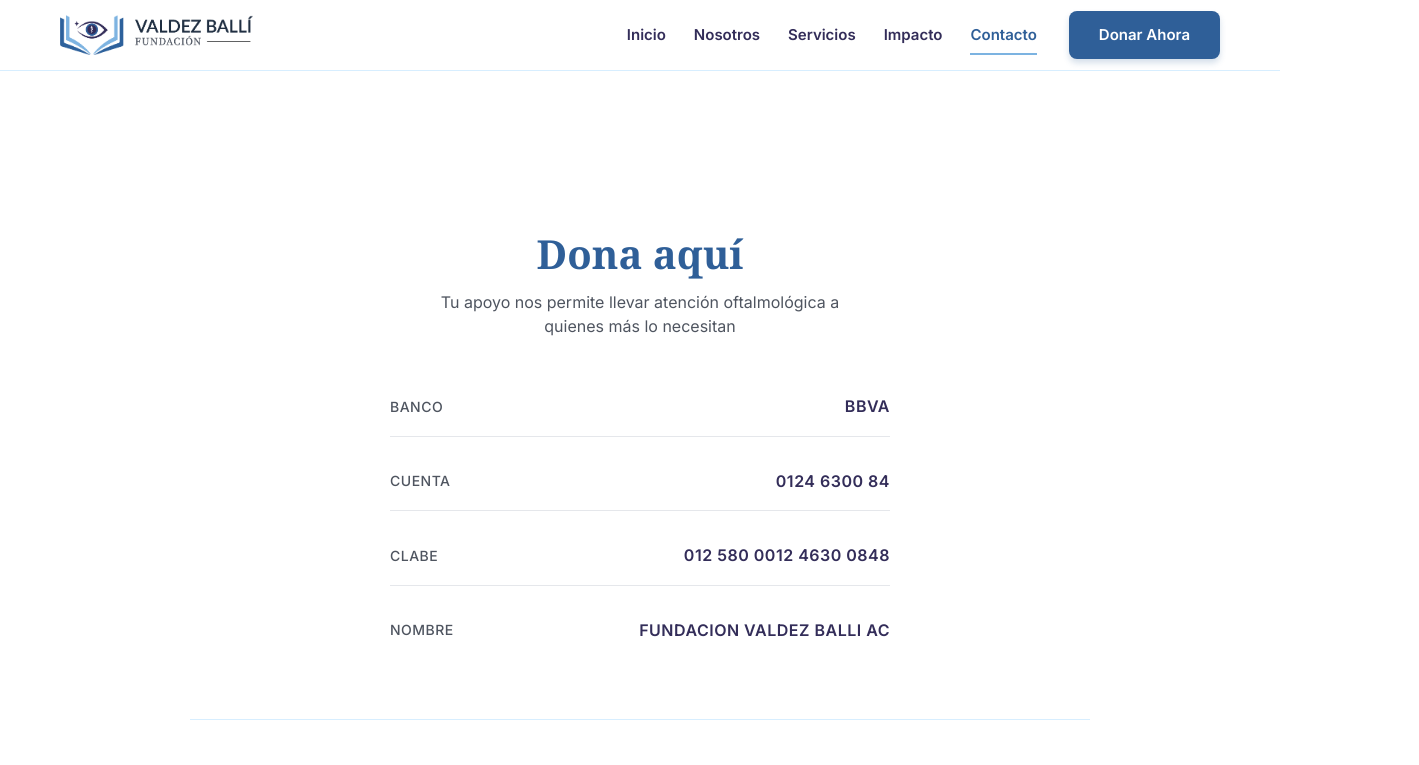
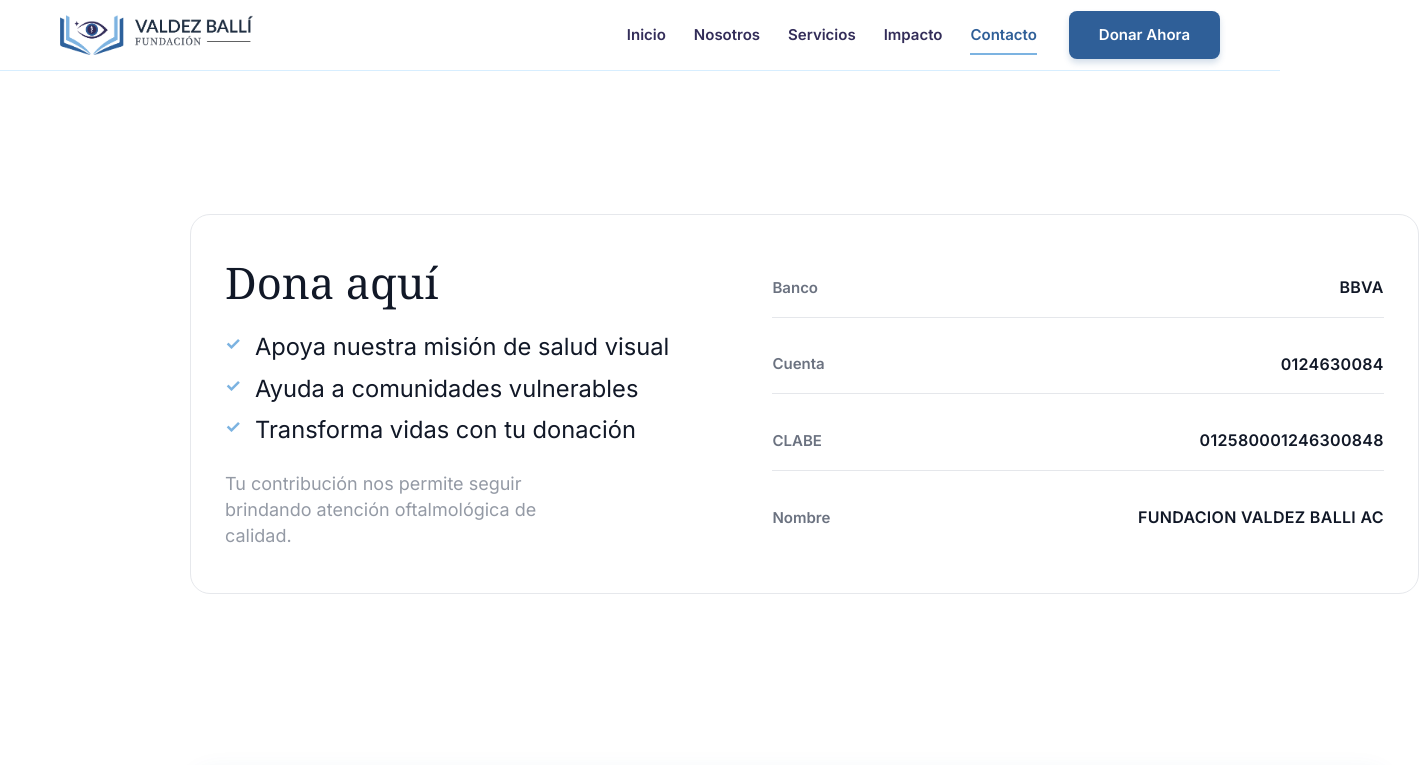
Before and after one commit to jorgeaz2001-lgtm/fundacionballi, a Next.js app in the folder website/: page /contact in a window 1280 px wide. Shown: the top 765 px of the page, 1419 px wide, since content can reach past the window. Built offline with nearby package versions, Linux system fonts and the light colour scheme; a web font is replaced by a local one.

Commit message:
Update donation section to match ContactForm style - same container design, all black text

```diff
--- a/website/app/contact/page.module.css
+++ b/website/app/contact/page.module.css
@@ -4,40 +4,75 @@
   background: #ffffff;
 }
 
-.container {
+.wrapper {
   width: min(900px, 94vw);
   margin: 0 auto;
+  display: flex;
+  flex-direction: column;
+  gap: 40px;
 }
 
-/* Sección de Donación */
+/* Sección de Donación - Mismo estilo que ContactForm */
 .donateSection {
-  text-align: center;
-  padding: 60px 40px;
-  border-bottom: 1px solid var(--color-border);
+  padding: 44px 0 28px;
 }
 
-.donateTitle {
-  font-size: clamp(28px, 4vw, 40px);
-  color: var(--color-primary);
-  margin: 0 0 12px;
-  font-weight: 600;
+.donateContainer {
+  width: min(1280px, 96vw);
+  margin: 0 auto;
+  border: 1px solid #e6e8ec;
+  border-radius: 20px;
+  padding: 44px 34px;
+  display: grid;
+  gap: 38px;
+  align-items: start;
+  grid-template-columns: minmax(320px, 1fr) minmax(460px, 1.2fr);
+  background: #ffffff;
 }
 
-.donateSubtitle {
-  font-size: 16px;
-  color: var(--color-muted);
-  margin: 0 0 40px;
-  max-width: 450px;
-  margin-left: auto;
-  margin-right: auto;
-  line-height: 1.5;
+.side h1 {
+  margin: 0;
+  color: #111827;
+  font-size: clamp(34px, 3.4vw, 56px);
+  line-height: 1.08;
+}
+
+.side ul {
+  margin: 26px 0 0;
+  padding: 0;
+  list-style: none;
+}
+
+.side li {
+  margin-bottom: 12px;
+  color: #111827;
+  font-size: clamp(18px, 1.85vw, 28px);
+  line-height: 1.25;
+  position: relative;
+  padding-left: 30px;
+}
+
+.side li::before {
+  content: "✓";
+  position: absolute;
+  left: 0;
+  top: 1px;
+  font-size: 18px;
+  color: #7cb3e1;
+  font-weight: 700;
+}
+
+.supportCopy {
+  margin: 26px 0 0;
+  color: #949aa5;
+  font-size: 18px;
+  line-height: 1.45;
+  max-width: 360px;
 }
 
 .bankInfo {
   display: grid;
-  gap: 16px;
-  max-width: 500px;
-  margin: 0 auto;
+  gap: 18px;
 }
 
 .bankRow {
@@ -53,48 +88,42 @@
 }
 
 .bankLabel {
-  font-size: 14px;
-  color: var(--color-muted);
-  font-weight: 500;
-  text-transform: uppercase;
-  letter-spacing: 0.5px;
+  font-size: 15px;
+  color: #6b7280;
+  font-weight: 600;
 }
 
 .bankValue {
   font-size: 16px;
-  color: var(--color-text);
+  color: #111827;
   font-weight: 600;
-  text-align: right;
-  font-family: var(--font-sans);
-  letter-spacing: 0.5px;
+  font-family: inherit;
+  letter-spacing: 0.3px;
 }
 
 /* Sección del formulario */
 .formSection {
-  padding-top: 40px;
+  padding: 44px 0 28px;
 }
 
 /* Responsive */
-@media (max-width: 640px) {
+@media (max-width: 980px) {
   .main {
     padding: 90px 0 40px;
   }
 
-  .donateSection {
-    padding: 40px 20px;
+  .donateContainer {
+    grid-template-columns: 1fr;
+    padding: 26px 20px;
+    gap: 28px;
   }
 
-  .donateTitle {
-    font-size: 26px;
+  .side h1 {
+    font-size: 32px;
   }
 
-  .donateSubtitle {
-    font-size: 15px;
-    margin-bottom: 32px;
-  }
-
-  .bankInfo {
-    gap: 0;
+  .side li {
+    font-size: 20px;
   }
 
   .bankRow {
@@ -105,23 +134,31 @@
   }
 
   .bankLabel {
-    font-size: 12px;
+    font-size: 13px;
   }
 
   .bankValue {
     font-size: 15px;
-    text-align: left;
   }
 }
 
 /* Small mobile */
 @media (max-width: 380px) {
-  .donateSection {
-    padding: 32px 16px;
+  .donateContainer {
+    padding: 22px 16px;
   }
 
-  .donateTitle {
-    font-size: 24px;
+  .side h1 {
+    font-size: 28px;
+  }
+
+  .side li {
+    font-size: 18px;
+    padding-left: 26px;
+  }
+
+  .supportCopy {
+    font-size: 16px;
   }
 
   .bankValue {
--- a/website/app/contact/page.tsx
+++ b/website/app/contact/page.tsx
@@ -5,13 +5,22 @@
 export default function ContactPage() {
   return (
     <main className={styles.main}>
-      <div className={styles.container}>
+      <div className={styles.wrapper}>
         {/* Sección de Donación - Arriba */}
         <section className={styles.donateSection}>
-          <h1 className={styles.donateTitle}>Dona aquí</h1>
-          <p className={styles.donateSubtitle}>
-            Tu apoyo nos permite llevar atención oftalmológica a quienes más lo necesitan
+          <div className={styles.donateContainer}>
+            <aside className={styles.side}>
+              <h1>Dona aquí</h1>
+              <ul>
+                <li>Apoya nuestra misión de salud visual</li>
+                <li>Ayuda a comunidades vulnerables</li>
+                <li>Transforma vidas con tu donación</li>
+              </ul>
+              <p className={styles.supportCopy}>
+                Tu contribución nos permite seguir brindando atención oftalmológica de calidad.
               </p>
+            </aside>
+
             <div className={styles.bankInfo}>
               <div className={styles.bankRow}>
                 <span className={styles.bankLabel}>Banco</span>
@@ -19,15 +28,16 @@
               </div>
               <div className={styles.bankRow}>
                 <span className={styles.bankLabel}>Cuenta</span>
-              <span className={styles.bankValue}>0124 6300 84</span>
+                <span className={styles.bankValue}>0124630084</span>
               </div>
               <div className={styles.bankRow}>
                 <span className={styles.bankLabel}>CLABE</span>
-              <span className={styles.bankValue}>012 580 0012 4630 0848</span>
+                <span className={styles.bankValue}>012580001246300848</span>
               </div>
               <div className={styles.bankRow}>
                 <span className={styles.bankLabel}>Nombre</span>
                 <span className={styles.bankValue}>FUNDACION VALDEZ BALLI AC</span>
+              </div>
             </div>
           </div>
         </section>
```
Lines whose indentation alone changed are shown as unchanged.
